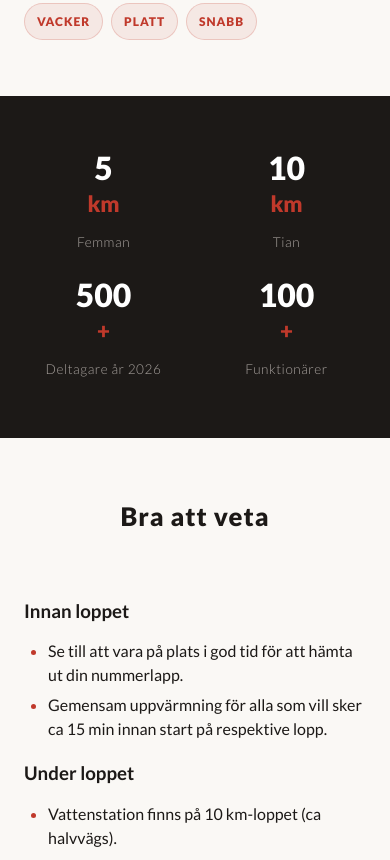
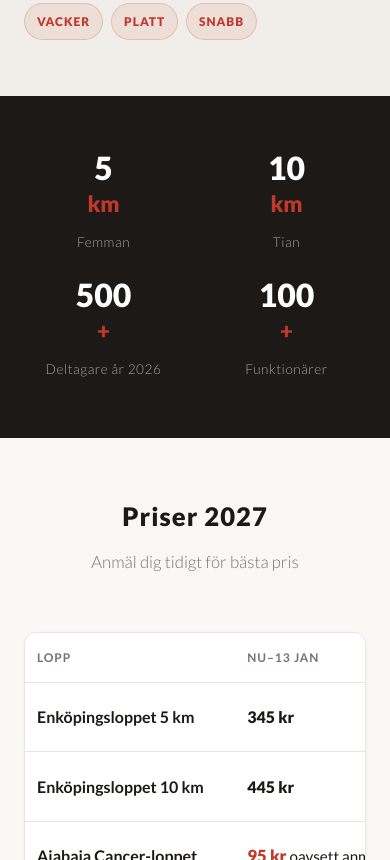
Before and after one commit to JonasBoberg/enkopingsloppet, a plain HTML site: page index.html in a window 390 px wide. Shown: the part 2816-3676 px from the top of the page. Drawn offline with Linux system fonts and the light colour scheme.

Commit message:
Prisstege

```diff
--- a/index.html
+++ b/index.html
@@ -46,6 +46,7 @@
             <li><a href="#home" class="navbar_link">Hem</a></li>
             <li><a href="#about" class="navbar_link">Om loppet</a></li>
             <li><a href="#banan" class="navbar_link">Banan</a></li>
+            <li><a href="#priser" class="navbar_link">Priser</a></li>
             <li><a href="#raceinfo" class="navbar_link">Deltagarinformation</a></li>
             <li><a href="#contact" class="navbar_link">Kontakt</a></li>
             <li><a href="https://mittlopp.se/Anmalan/Arrangemangsgrupp/enkopingsloppet-2027" class="navbar_link" target="_blank" rel="noopener noreferrer">Anmälan</a></li>
@@ -157,6 +158,51 @@
       </div>
     </section>
 
+
+    <!-- Priser -->
+    <section class="section reveal" id="priser">
+      <div class="container">
+        <header class="section_header">
+          <h2 class="section_title">Priser 2027</h2>
+          <p class="section_subtitle">Anmäl dig tidigt för bästa pris</p>
+        </header>
+
+        <div class="price-table-wrap">
+          <table class="price-table">
+            <thead>
+              <tr>
+                <th scope="col">Lopp</th>
+                <th scope="col">Nu–<time datetime="2027-01-13">13 jan</time></th>
+                <th scope="col"><time datetime="2027-01-14">14 jan</time>–<time datetime="2027-05-30">30 maj</time></th>
+                <th scope="col"><time datetime="2027-05-31">31 maj</time>–<time datetime="2027-06-12">12 jun</time></th>
+                <th scope="col">Anmälan</th>
+              </tr>
+            </thead>
+            <tbody>
+              <tr>
+                <th scope="row">Enköpingsloppet 5 km</th>
+                <td>345 kr</td>
+                <td>395 kr</td>
+                <td>445 kr</td>
+                <td><a href="https://mittlopp.se/anm/enkopingsloppet-2027/OXXDYFLTYDNPLTTTIC?lang=sv" class="btn btn--primary" target="_blank" rel="noopener noreferrer">Anmäl 5 km <i class="fa-solid fa-arrow-up-right-from-square" aria-hidden="true"></i></a></td>
+              </tr>
+              <tr>
+                <th scope="row">Enköpingsloppet 10 km</th>
+                <td>445 kr</td>
+                <td>495 kr</td>
+                <td>545 kr</td>
+                <td><a href="https://mittlopp.se/anm/enkopingsloppet-2027/LVBGTWSNQNKHFYTIMH?lang=sv" class="btn btn--primary" target="_blank" rel="noopener noreferrer">Anmäl 10 km <i class="fa-solid fa-arrow-up-right-from-square" aria-hidden="true"></i></a></td>
+              </tr>
+              <tr>
+                <th scope="row">Ajabaja Cancer-loppet</th>
+                <td colspan="3"><strong>95 kr</strong> oavsett anmälningsdatum. Sista anmälningsdag <time datetime="2027-06-18">18 juni 2027</time>.</td>
+                <td><a href="https://mittlopp.se/anm/enkopingsloppet-2027/LJDWPNNAFOGWSGDEQS?lang=sv" class="btn btn--primary" target="_blank" rel="noopener noreferrer">Anmäl Ajabaja <i class="fa-solid fa-arrow-up-right-from-square" aria-hidden="true"></i></a></td>
+              </tr>
+            </tbody>
+          </table>
+        </div>
+      </div>
+    </section>
 
 
     <!-- Bra att veta -->
--- a/lopp_style.css
+++ b/lopp_style.css
@@ -107,6 +107,11 @@ textarea {
 
 .section {
   padding: 80px 0;
+}
+
+#banan,
+#raceinfo {
+  background-color: #f1ede8;
 }
 
 .section_header {
@@ -443,6 +448,73 @@ textarea {
    The default .about-grid (image + text) keeps its center alignment. */
 #raceinfo .about-grid {
   align-items: start;
+}
+
+.price-table-wrap {
+  overflow-x: auto;
+  border: 1px solid var(--border);
+  border-radius: var(--radius-lg);
+  background: var(--card);
+  box-shadow: var(--shadow-sm);
+}
+
+.price-table {
+  width: 100%;
+  min-width: 900px;
+  border-collapse: collapse;
+  text-align: left;
+}
+
+.price-table th,
+.price-table td {
+  padding: 14px 16px;
+  border-bottom: 1px solid var(--border);
+  vertical-align: middle;
+}
+
+.price-table thead th {
+  color: var(--muted);
+  font-size: 0.75rem;
+  letter-spacing: 0.08em;
+  text-transform: uppercase;
+  white-space: nowrap;
+}
+
+.price-table tbody th {
+  font-weight: 700;
+  white-space: nowrap;
+}
+
+.price-table tbody td {
+  font-size: 1.1rem;
+  font-weight: 900;
+}
+
+.price-table tbody tr:nth-child(-n+2) td:not(:last-child) {
+  white-space: nowrap;
+}
+
+.price-table tbody tr:last-child td[colspan] {
+  font-size: 0.95rem;
+  font-weight: 400;
+}
+
+.price-table tbody tr:last-child td[colspan] strong {
+  color: var(--accent);
+  font-size: 1.05rem;
+  font-weight: 900;
+}
+
+.price-table .btn--primary {
+  margin-top: 0;
+  padding: 9px 12px;
+  font-size: 0.8rem;
+  white-space: nowrap;
+}
+
+.price-table tbody tr:last-child th,
+.price-table tbody tr:last-child td {
+  border-bottom: none;
 }
 
 .about_image-wrap {
@@ -1064,6 +1136,15 @@ textarea {
     padding: 56px 0;
   }
 
+  .price-table th,
+  .price-table td {
+    padding: 14px 12px;
+  }
+
+  .price-table tbody td {
+    font-size: 1rem;
+  }
+
   #banan .section_header {
     margin-bottom: 32px;
   }
```
